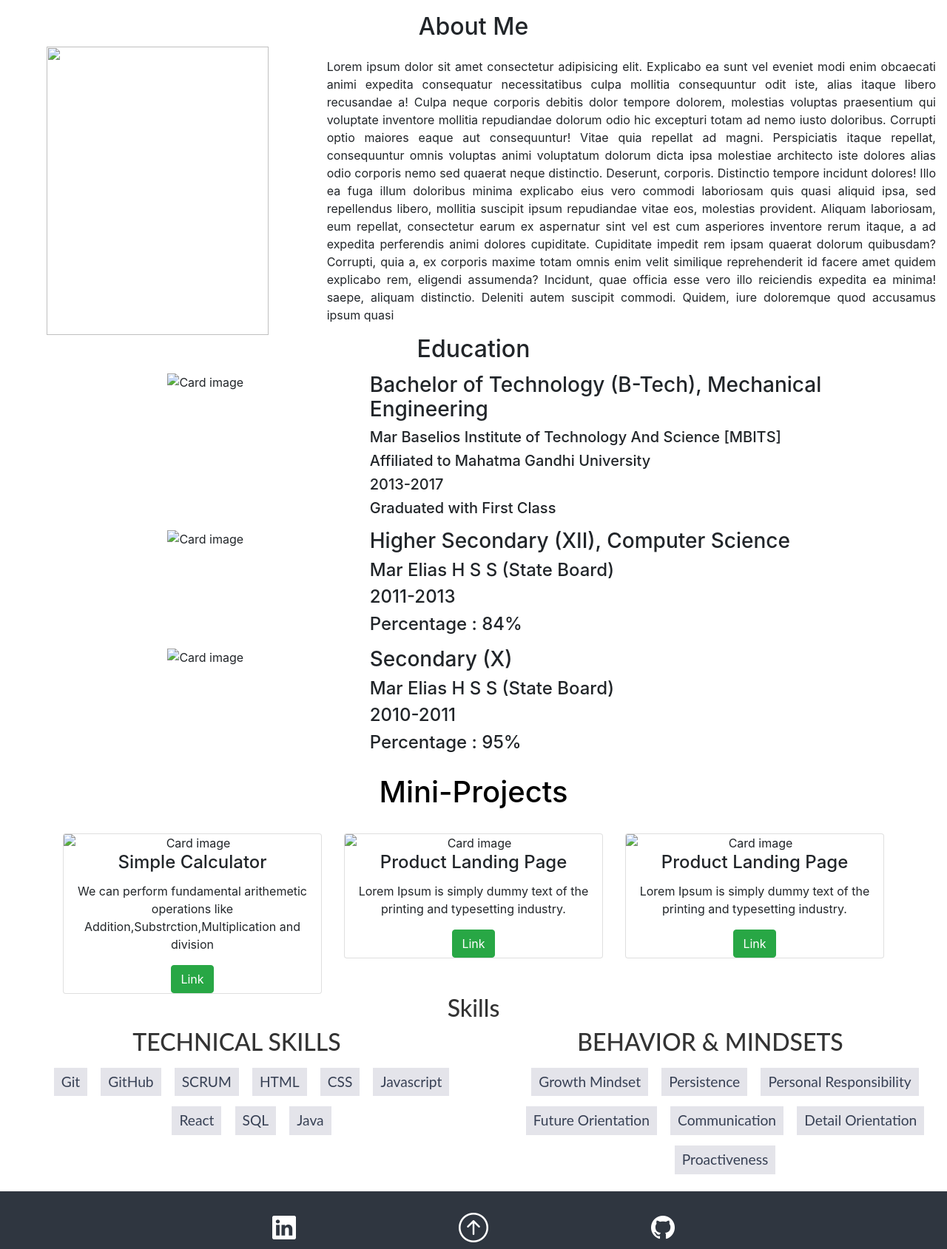
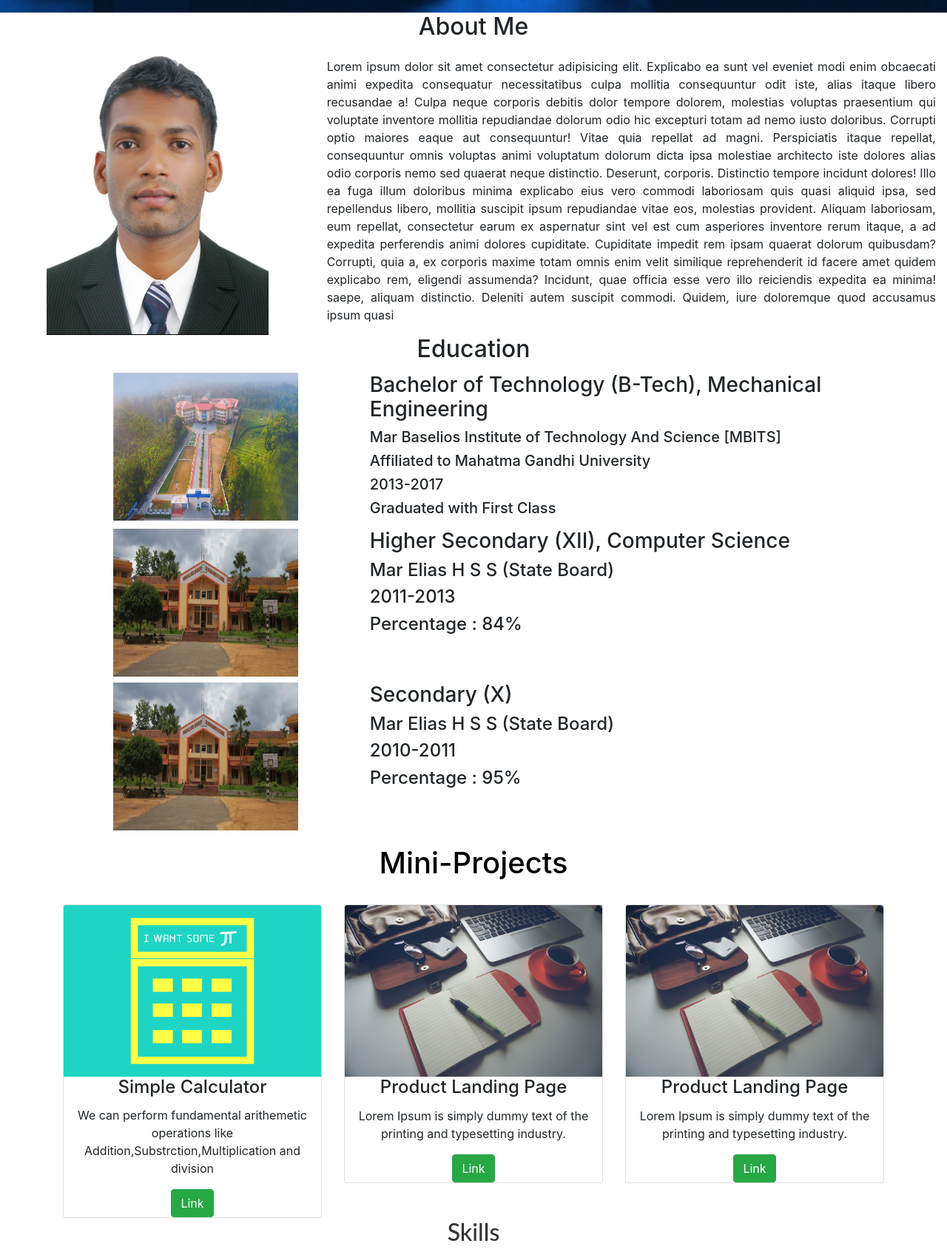
Before and after one commit to maheshmudy/MAHESH-T-R, a plain HTML site: page index.html in a window 1280 px wide. Shown: the part 783-2472 px from the top of the page at 74% size. Drawn offline with nearby package versions, Linux system fonts and the light colour scheme.

Commit message:
images paths currected again

```diff
--- a/index.css
+++ b/index.css
@@ -2,7 +2,7 @@ html {
   scroll-behavior: smooth;
 }
   .header {
-    background: url('local-Files/bg.jpg') no-repeat center center;
+    background: url('bg.jpg') no-repeat center center;
     background-size: cover;
     height: 800px;
     text-align: center;
--- a/index.html
+++ b/index.html
@@ -68,7 +68,7 @@
       </div>
       <div class="row ">
         <div class="col-md-4 text-center">
-          <img src="local-Files/mahesh(jpg122kb).jpg" alt="" height="390px"
+          <img src="mahesh(jpg122kb).jpg" alt="" height="390px"
             width="300px">
         </div>
         <div class="col-md-8 justify-content-center align-items-center d-flex
@@ -112,7 +112,7 @@
         <div class="col-12">
           <div class="row justify-content-center m-1">
             <div class="col-4">
-              <img src="local-Files/mbits.PNG" alt="Card image" height="200px"
+              <img src="mbits.png" alt="Card image" height="200px"
                 width="250px">
             </div>
             <div class="col-7 text-left">
@@ -127,7 +127,7 @@
         <div class="col-12">
           <div class="row justify-content-center m-1">
             <div class="col-4">
-              <img src="local-Files/mehss.PNG" alt="Card image" height="200px"
+              <img src="mehss.png" alt="Card image" height="200px"
                 width="250px">
             </div>
             <div class="col-7 text-left">
@@ -141,7 +141,7 @@
         <div class="col-12">
           <div class="row justify-content-center m-1">
             <div class="col-4">
-              <img src="local-Files/mehss.PNG" alt="Card image" height="200px"
+              <img src="mehss.png" alt="Card image" height="200px"
                 width="250px">
             </div>
             <div class="col-7 text-left">
@@ -161,7 +161,7 @@
           <div class="row" style="cursor: pointer;">
             <div class="col-lg-4 mt-4">
               <div class="card portfolioContent">
-                <img class="card-img-top" src="local-Files/calculator.png"
+                <img class="card-img-top" src="calculator.png"
                   alt="Card image" style="width:100%">
                 <div class="card1-body">
                   <h4 class="card-title">Simple Calculator</h4>
@@ -179,7 +179,7 @@
 
             <div class="col-lg-4 mt-4">
               <div class="card portfolioContent">
-                <img class="card-img-top" src="local-Files/portfolioImage3.jpg"
+                <img class="card-img-top" src="portfolioImage3.jpg"
                   alt="Card image" style="width:100%">
                 <div class="card1-body">
                   <h4 class="card-title">Product Landing Page</h4>
@@ -194,7 +194,7 @@
 
             <div class="col-lg-4 mt-4">
               <div class="card portfolioContent">
-                <img class="card-img-top" src="local-Files/portfolioImage3.jpg"
+                <img class="card-img-top" src="portfolioImage3.jpg"
                   alt="Card image" style="width:100%">
                 <div class="card1-body">
                   <h4 class="card-title">Product Landing Page</h4>
```
